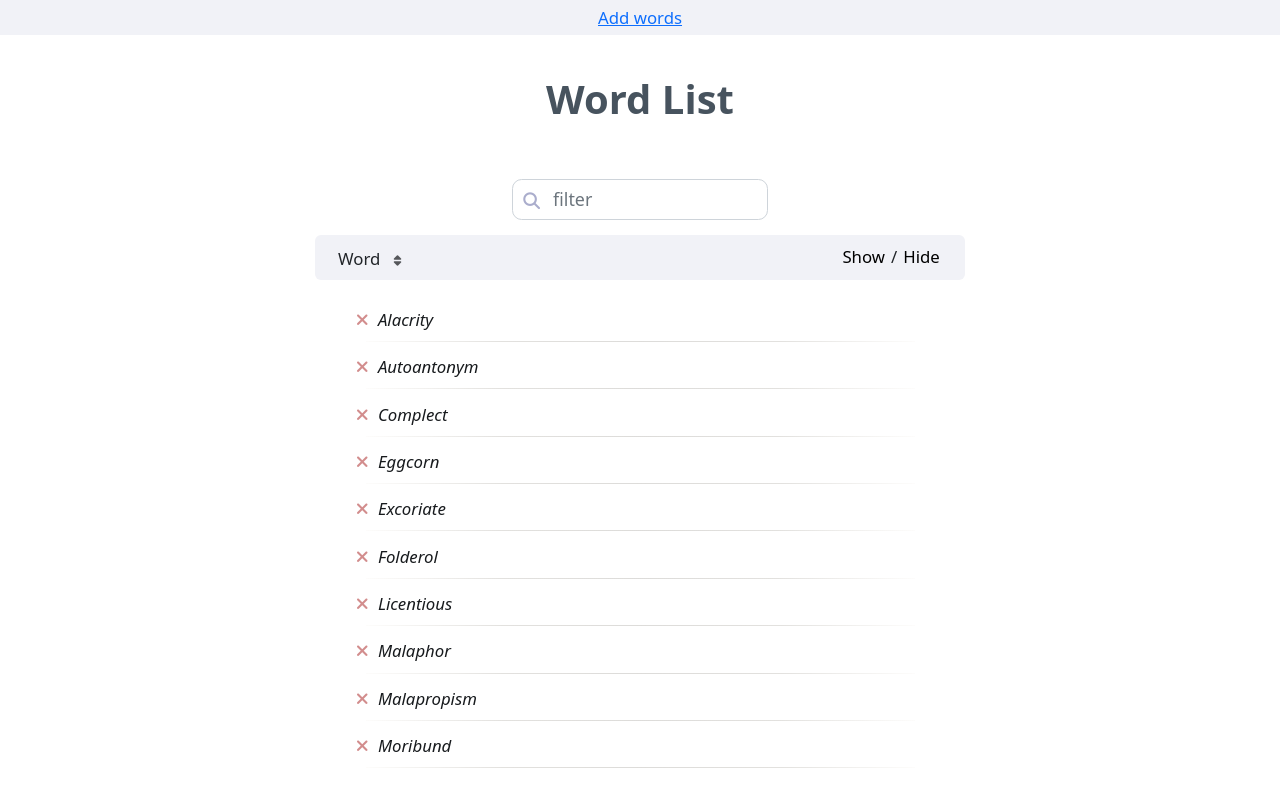
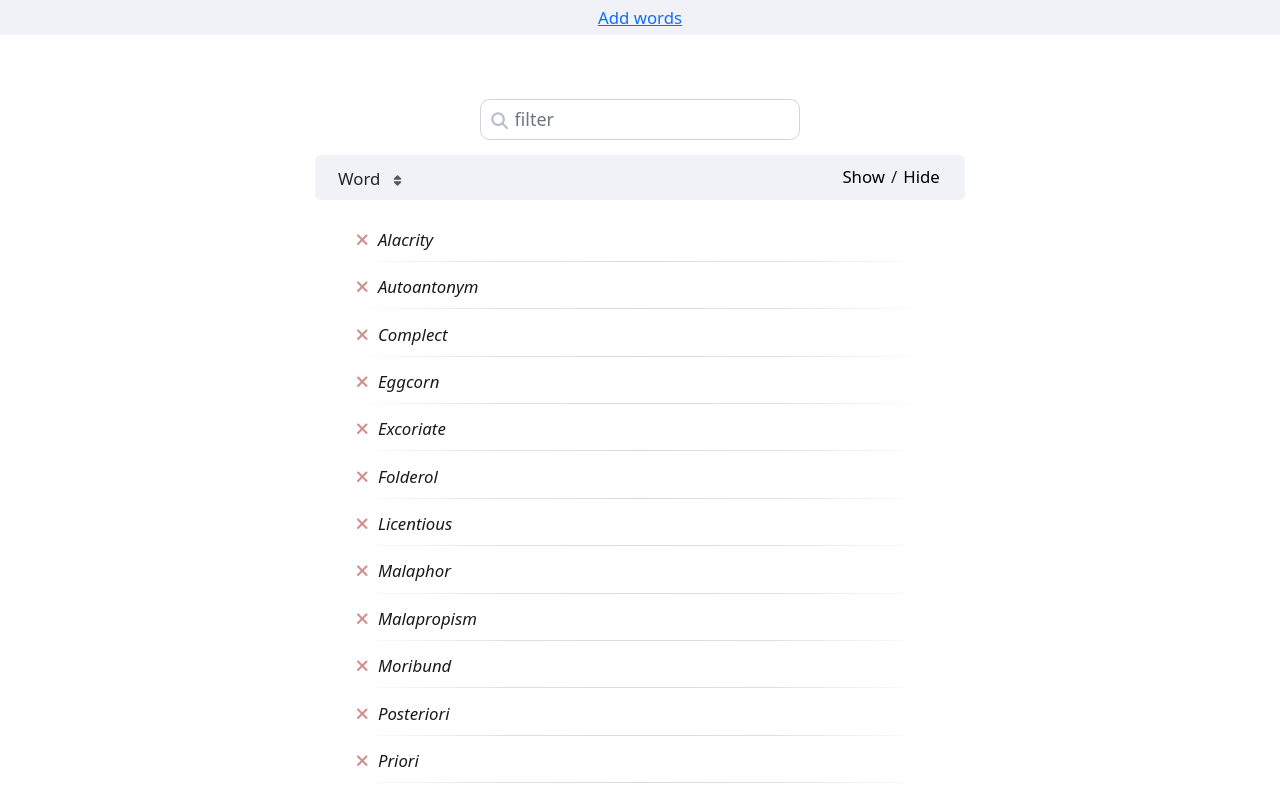
Before and after one commit to vishusandy/lexicon, a SvelteKit app: page /list in a window 1280 px wide. Shown: the top 786 px of the page. Built offline with nearby package versions, Linux system fonts and the light colour scheme.

Commit message:
Small search/list style changes

```diff
--- a/src/components/Search.svelte
+++ b/src/components/Search.svelte
@@ -41,21 +41,21 @@
         position: absolute;
         margin-top: 0.55rem;
         margin-left: 0.7rem;
-        color: rgb(170, 173, 204);
+        color: rgb(185, 187, 206);
     }
     .search-container {
         display: block;
         margin: 0.5rem auto;
         background: white;
         width: 90%;
-        max-width: 16rem;
+        max-width: 20rem;
     }
 
     .search-input {
         border-radius: 0.6rem;
         display: block;
         font-size: 1.12rem;
-        padding: 0.4rem 1.5rem 0.4rem 2.5rem;
+        padding: 0.4rem 1.5rem 0.4rem 2.1rem;
         text-align: left;
     }
 </style>
--- a/src/routes/list/+page.svelte
+++ b/src/routes/list/+page.svelte
@@ -5,7 +5,7 @@
 <nav class="main">
     <a href="../add/">Add words</a>
 </nav>
-<h1>Word List</h1>
+<!-- <h1>Word List</h1> -->
 <div class="list-vocab-container">
     <Words key="words" />
 </div>
```
